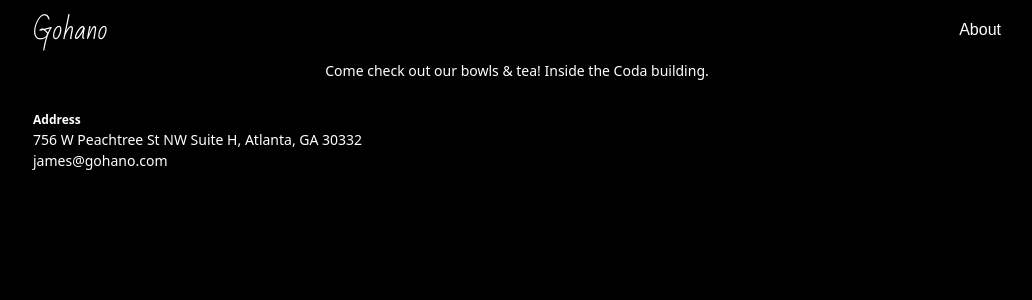
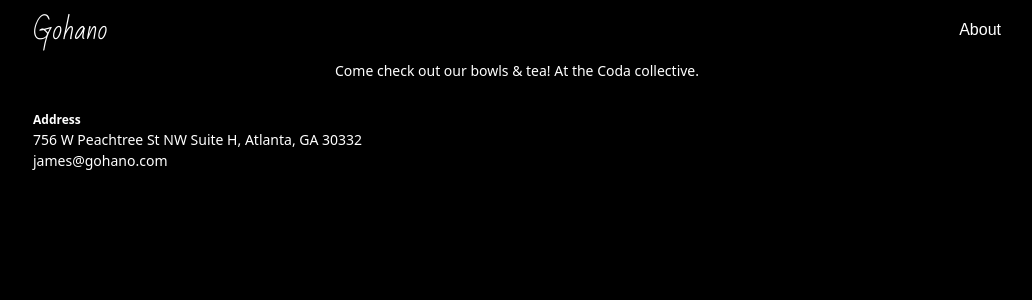
Before and after one commit to lemontron/gohano, a Jekyll site: the page built from index.md, in a window 1280 px wide. Shown: the top 300 px of the page, without its empty margins (123-1155 px from the left). Built offline with Jekyll 4.4.1, drawn with Linux system fonts in a browser that asks for light colours.

```diff
--- a/index.md
+++ b/index.md
@@ -1,4 +1,5 @@
 ---
 layout: home
 ---
-<center>Come check out our bowls & tea! Inside the Coda building.</center>
+
+<center>Come check out our bowls & tea! At the Coda collective.</center>
```
